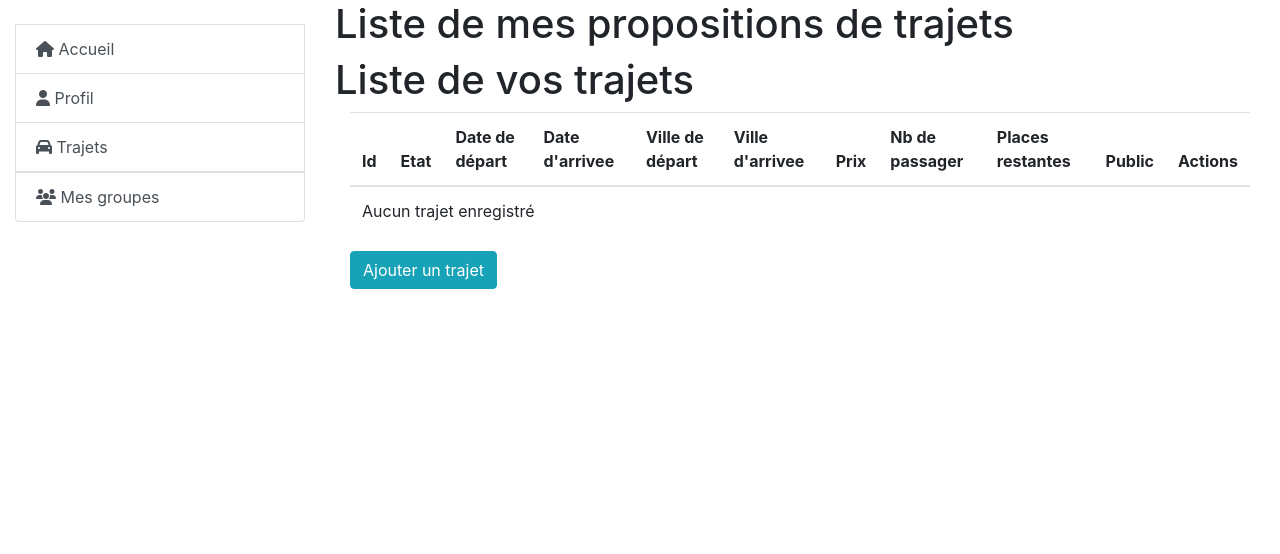
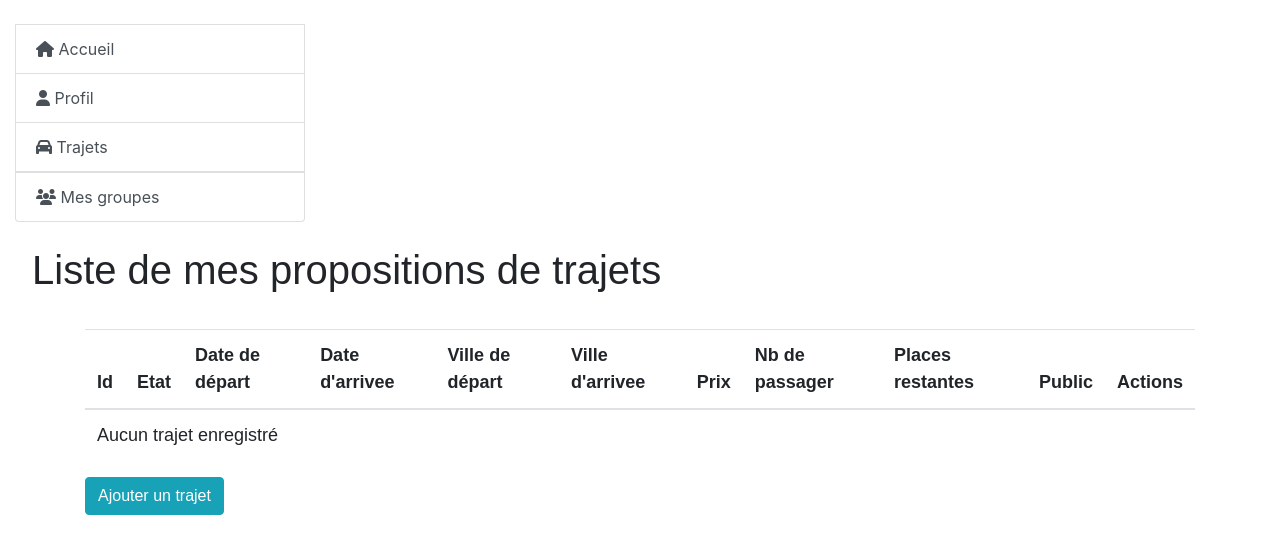
Before and after one commit to LudovicTagnon/adopteunautomate, a Symfony app: template templates/trajets/index.html.twig in a window 1280 px wide. Shown: the top 554 px of the page. Run offline with Twig, Linux system fonts and the light colour scheme; the template is opened without the code that fills it, so the values that code supplies are empty; some libraries are stand-ins or nearby versions.

Commit message:
commit debugg front end

```diff
--- a/templates/trajets/index.html.twig
+++ b/templates/trajets/index.html.twig
@@ -5,14 +5,23 @@
 {% block body %}
 
 <div class = "container-fluid">
-    <div class="row justify-content-center">
+    <div class="row justify-content-left">
         </hr>
         <div class="col-md-3"> <!-- Volets de navigation -->
             {% include 'partials/_sidebar.html.twig' %}
         </div>
+        </div>
 
-        <div class="col-md-9"> <!-- Tableau des trajets -->
+       </br>
+<div class="row justify-content-center">
+         <!-- Tableau des trajets -->
+        <style>
+    .example-wrapper { margin: 0px; max-width: 1300px; width: 95%; font: 18px/1.5 sans-serif; }
+    .example-wrapper code { background: #F5F5F5; padding: 2px 6px; }
+</style>
+<div class="example-wrapper">
             <h1>Liste de mes propositions de trajets</h1>
+            </br>
             <div class="container">
                 {# flash message si succes#}
                 {% for message in app.flashes('succes')  %}
@@ -21,17 +30,6 @@
                     </div>
                 {% endfor  %}
             </div>
-    <h1>Liste de vos trajets</h1>
-
-
-    <div class="container">
-        {# flash message si succes#}
-        {% for message in app.flashes('succes')  %}
-            <div class= "alert alert-success mt-4">
-                {{message}}
-            </div>
-        {% endfor  %}
-    </div>
 
             <div class="container">
                 <table class="table table-hover">
@@ -101,5 +99,6 @@
             <a href="{{ path('app_trajets_new') }}"class= "btn btn-info" >Ajouter un trajet </a>
         <div>
     </div>
+</div>
 
 {% endblock %}
```
